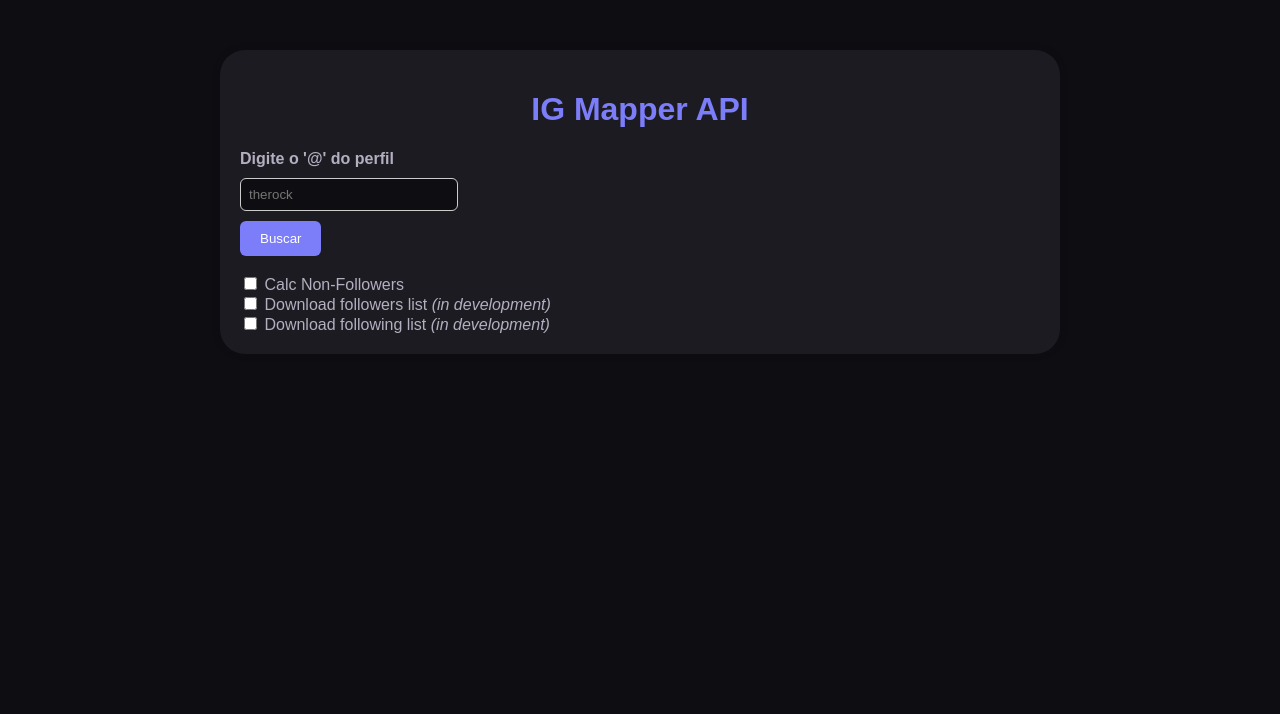
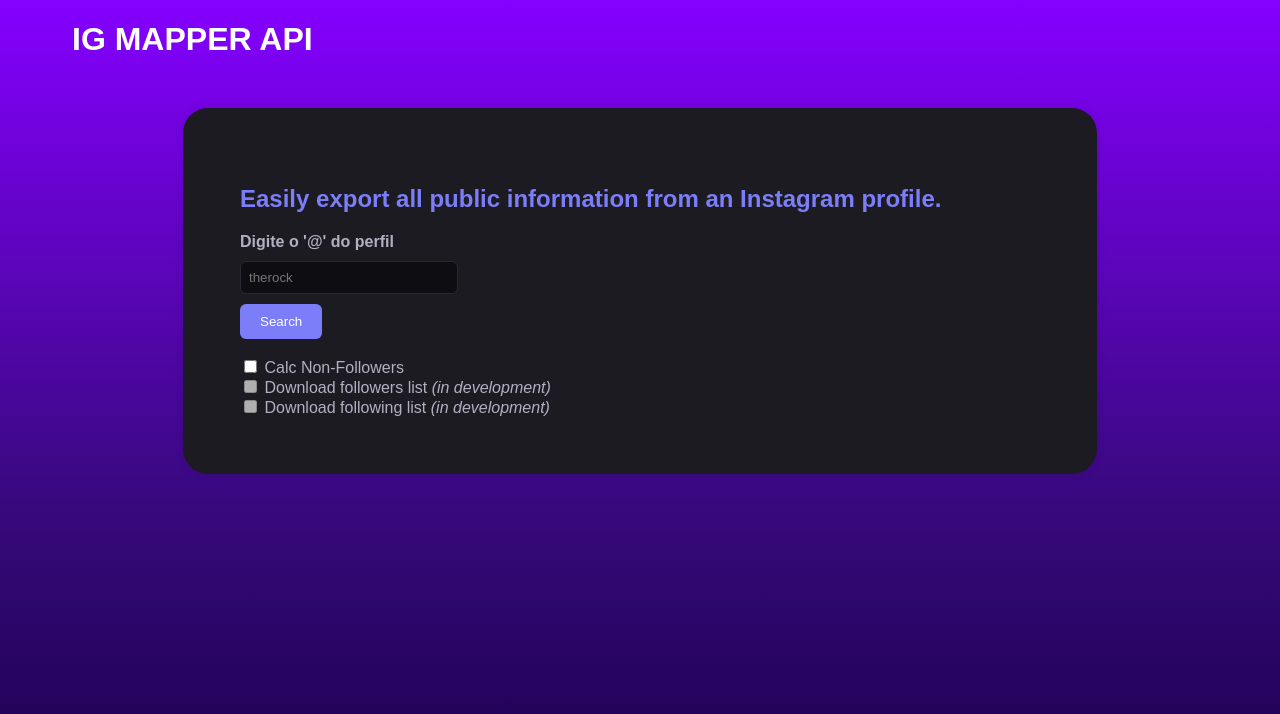
Before and after one commit to lucaslealll/igmapper-api, a Flask app: page / in a window 1280 px wide. Shown: the top 714 px of the page. Run offline with Flask 3, Linux system fonts and the light colour scheme.

Commit message:
ajusta background, lista formatada e container

```diff
--- a/app.py
+++ b/app.py
@@ -6,7 +6,7 @@ from subprocess import run
 from time import sleep
 
 import requests
-from flask import Flask, flash, redirect, render_template, request, url_for
+from flask import Flask, flash, redirect, render_template, request, send_file, url_for
 from PIL import Image
 
 from igmapper import (
@@ -17,13 +17,14 @@ from igmapper import (
     web_profile_info,
 )
 
-app = Flask(__name__)
-app.secret_key = "your_secret_key"  # Use a strong key in production
 CWD = os.getcwd()
 SRC, LOG = f"{CWD}/src", f"{CWD}/logs"
 PKL = f"{SRC}/cookies.pkl"
 CHROMEDRIVER = f"{CWD}/chromedriver"
 URL = "https://instagram.com/"
+
+app = Flask(__name__)
+app.secret_key = "8Aw0oUR0P8Ue7rBPh9n2ud5wTgvTI6j9RwK4pOnBYPy3itdWd3"  # Use a strong key in production
 
 cookie_valid, retry = False, 1
 while not cookie_valid and retry <= 3:
@@ -49,6 +50,16 @@ while not cookie_valid and retry <= 3:
         extract_cookies(driver, SRC)
 
 
+# Rota para download de arquivo
+@app.route("/profile")
+def download_file():
+    # Caminho do arquivo a ser enviado para o download
+    path = "/home/lucas/Downloads/teste.txt"  # Defina o caminho correto do arquivo
+
+    # Envia o arquivo para o cliente para download
+    return send_file(path, as_attachment=True)
+
+
 @app.route("/", methods=["GET", "POST"])
 def index():
     if request.method == "POST":
@@ -61,11 +72,13 @@ def index():
             acc = web_profile_info(username, csrftoken)
             user = acc["data"]["user"]
             user_id = user["id"]
-            user_picture = user["profile_pic_url_hd"]
+            user_pic = user["profile_pic_url_hd"]
 
             filename = f"{LOG}/{username}"
             open(f"{filename}.json", "w").write(str(acc))
-            open(f"{CWD}/static/images/profile.png", "wb").write(requests.get(user_picture).content)
+            open(f"{CWD}/static/images/profile.png", "wb").write(
+                requests.get(user_pic).content
+            )
 
             # Verificar se a checkbox foi marcada
             if "calculate_non_followers" in request.form:
@@ -82,13 +95,13 @@ def index():
                     "profile.html",
                     user=user,
                     non_followers=non_followers,
-                    user_picture=user_picture,
+                    user_picture=user_pic,
                 )
 
             return render_template(
                 "profile.html",
                 user=user,
-                user_picture=user_picture,
+                user_picture=user_pic,
             )
 
         except Exception as e:
--- a/static/style.css
+++ b/static/style.css
@@ -1,34 +1,36 @@
 body {
     font-family: Arial, sans-serif;
-    background-color: #0E0D11;
-    margin: 0;
-    padding: 0;
+    background: rgb(28, 0, 78);
+    background: linear-gradient(0deg, rgba(28, 0, 78, 1) 0%, rgba(53, 9, 121, 1) 35%, rgba(133, 0, 255, 1) 100%);
+    background-size: cover;
+    /* Faz o fundo cobrir a tela */
+    background-attachment: fixed;
+    /* Mantém o fundo fixo enquanto a página é rolada */
+    padding: 0 5%;
 }
 
-.container {
-    color: #B3AFC0;
-    max-width: 800px;
-    margin: 50px auto;
-    padding: 20px;
-    background-color: #1D1B22;
-    box-shadow: 0 0 10px rgba(0, 0, 0, 0.1);
-    border-radius: 25px;
+h1 {
+    color: white;
+    font-size: bold;
+    text-transform: uppercase;
 }
 
-h1,
 h2 {
     color: #7C7DF8;
+    font-size: bold;
 }
 
 h3 {
     color: white;
+    font-size: bold;
+    font-style: italic;
 }
 
 input[type="text"] {
     padding: 8px;
     width: 25%;
     margin: 10px 0;
-    border: 1px solid #ccc;
+    border: 1px solid #2a2833;
     border-radius: 6px;
     background-color: #0E0D11;
     color: #EDEC8D;
@@ -47,6 +49,31 @@ button:hover {
     background-color: #9797ff;
 }
 
+img {
+    max-width: 150px;
+    height: auto;
+    border-radius: 50%;
+}
+
+ul {
+    padding-left: 20px;
+}
+
+ul li {
+    margin: 5px 0;
+}
+
+
+.container {
+    color: #B3AFC0;
+    max-width: 800px;
+    margin: 50px auto;
+    padding: 5%;
+    background-color: #1D1B22;
+    box-shadow: 0 0 10px rgba(0, 0, 0, 0.1);
+    border-radius: 25px;
+}
+
 .flash-messages {
     list-style: none;
     padding: 0;
@@ -63,17 +90,3 @@ button:hover {
 .highlight {
     color: #F4E95A;
 }
-
-img {
-    max-width: 150px;
-    height: auto;
-    border-radius: 50%;
-}
-
-ul {
-    padding-left: 20px;
-}
-
-ul li {
-    margin: 5px 0;
-}
--- a/templates/index.html
+++ b/templates/index.html
@@ -9,15 +9,18 @@
 </head>
 
 <body>
+    <h1 style="text-align: left;">IG Mapper API</h1>
+
     <div class="container">
-        <h1 style="text-align: center;">IG Mapper API</h1>
+
+        <h2>Easily export all public information from an Instagram profile.</h2>
 
         <form method="POST" action="/">
             <label for="username"><b>Digite o '@' do perfil</b></label>
             <br>
             <input type="text" id="username" name="username" placeholder="therock" required>
             <div style="display: flex; justify-items: center;">
-                <button type="submit">Buscar</button>
+                <button type="submit">Search</button>
             </div>
 
             <br>
@@ -31,14 +34,14 @@
             <br>
 
             <label for="download_followers_list">
-                <input type="checkbox" id="download_followers_list" name="download_followers_list">
+                <input disabled type="checkbox" id="download_followers_list" name="download_followers_list">
                 Download followers list <i>(in development)</i>
             </label>
 
             <br>
 
             <label for="download_following_list">
-                <input type="checkbox" id="download_following_list" name="download_following_list">
+                <input disabled type="checkbox" id="download_following_list" name="download_following_list">
                 Download following list <i>(in development)</i>
             </label>
         </form>
--- a/templates/profile.html
+++ b/templates/profile.html
@@ -52,9 +52,13 @@
             <b class="highlight">{{ non_followers|length }}</b> accounts don't follow back
         </p>
 
+        <button onclick="window.location.href='/profile'">Download</button>
+
         <ul>
             {% for user in non_followers %}
-            <a href="https://instagram.com/{{ user }}" target="_blank">{{ user }}</a><br>
+            <li>
+                <a href="https://instagram.com/{{ user }}" target="_blank">{{ user }}</a> <br>
+            </li>
             {% endfor %}
         </ul>
         {% endif %}
```
Also changed, not shown: static/assets/background.jpg (added), static/assets/instagram_logo.png (renamed from assets/instagram_logo.png), 1 other file.
